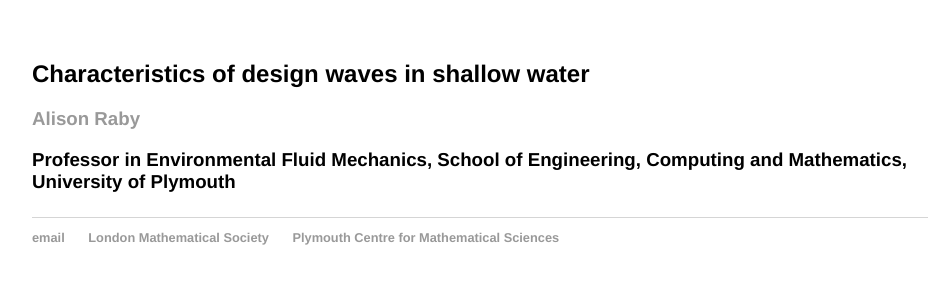
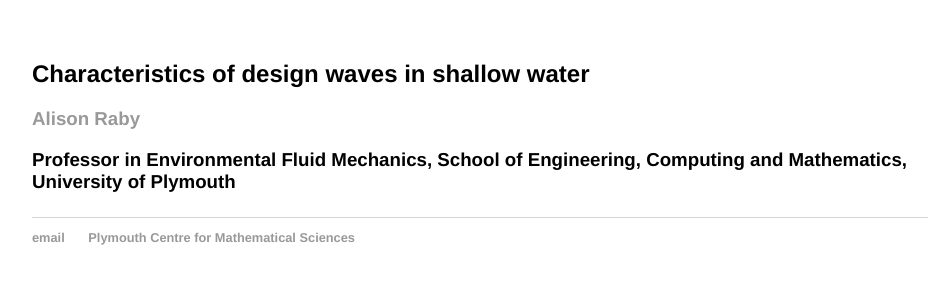
Before and after one commit to rstuhlmeier/rstuhlmeier.github.io, a Jekyll site: the page built from conferences/Alison.html, in a window 1280 px wide. Shown: the top 300 px of the page, without its empty margins (160-1097 px from the left). Built offline with Jekyll 4.4.1, drawn with Linux system fonts in a browser that asks for light colours.

Commit message:
Update conference.html

```diff
--- a/_layouts/conference.html
+++ b/_layouts/conference.html
@@ -23,7 +23,6 @@
 			<footer>
 	    		<ul>
 	        		<li><a href="mailto:raphael.stuhlmeier@plymouth.ac.uk">email</a></li>
-				<li><a href="http://lms.ac.uk/">London Mathematical Society</a></li>
 				<li><a href="http://math-sciences.org/">Plymouth Centre for Mathematical Sciences</a></li>
 				</ul>
 			</footer>
```
